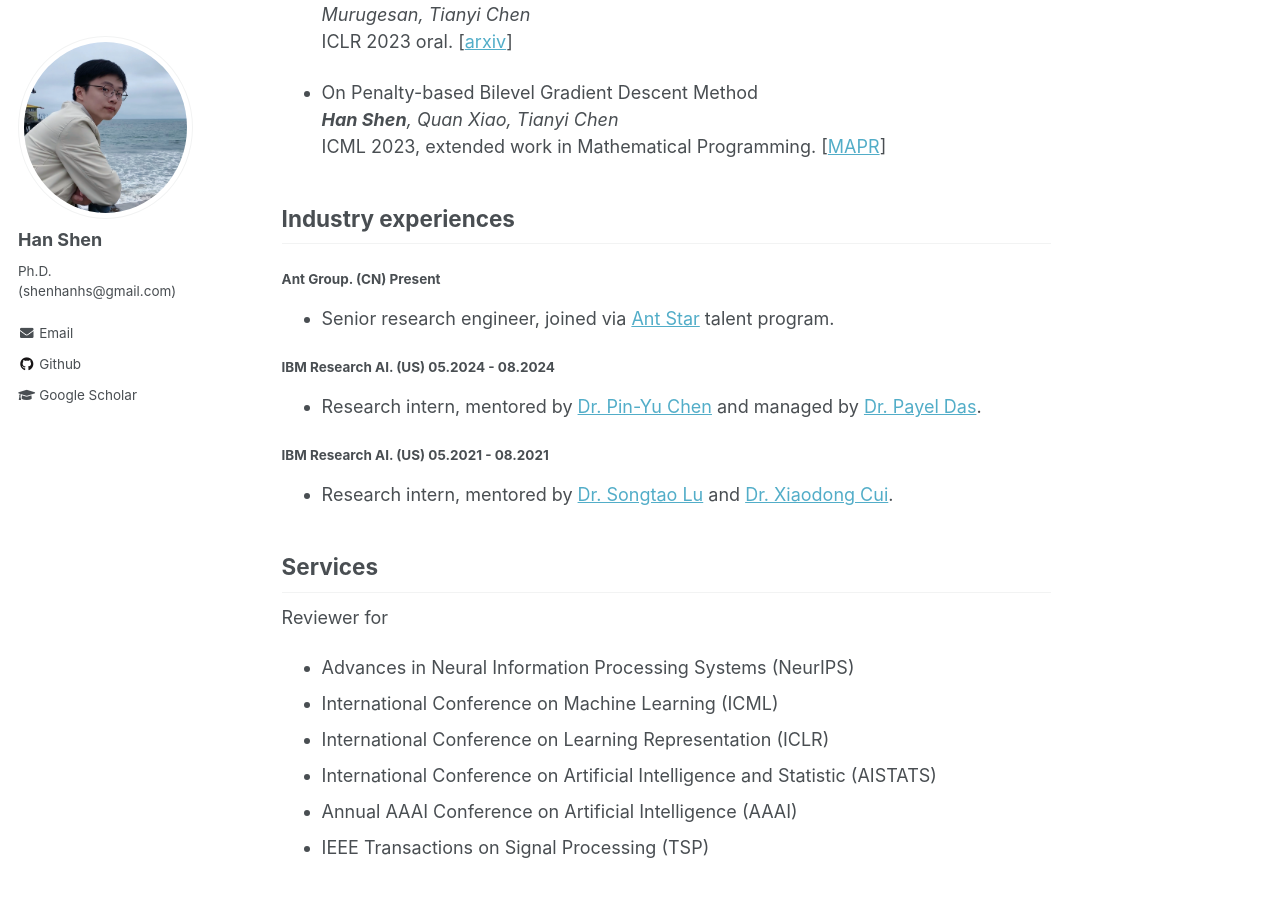
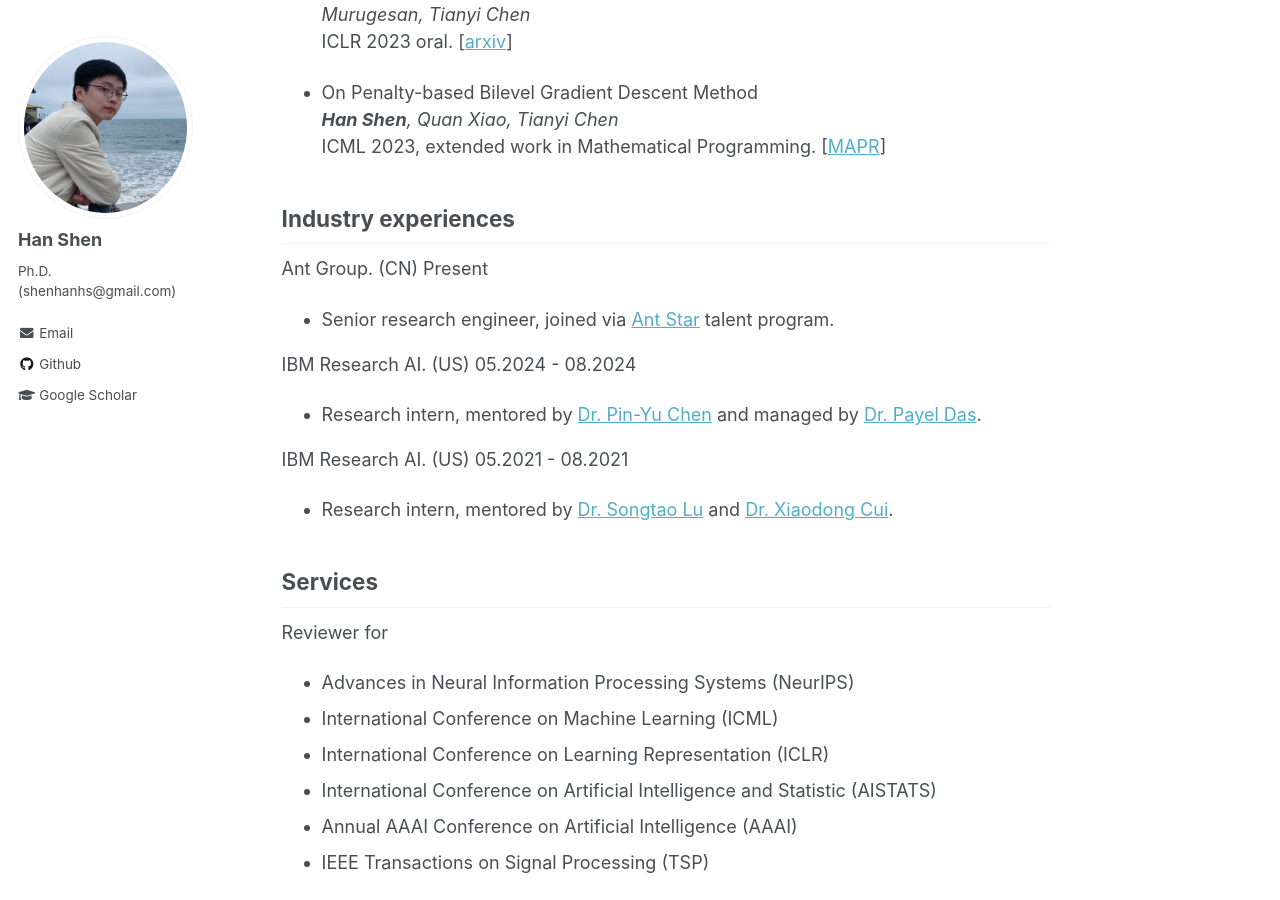
Before and after one commit to hanshen95/hanshen95.github.io, a Jekyll site: the page built from _pages/about.md, in a window 1280 px wide and 900 px high, scrolled down 1492 px. Built offline with Jekyll 4.4.1, drawn with Linux system fonts in a browser that asks for light colours.

```diff
--- a/_pages/about.md
+++ b/_pages/about.md
@@ -56,15 +56,15 @@ Before this, I worked in [IBM Research AI](https://research.ibm.com/artificial-i
 
 ## Industry experiences
 
-#### Ant Group. (CN) Present
+Ant Group. (CN) Present
 
 * Senior research engineer, joined via [Ant Star](https://talent.antgroup.com/ant-star) talent program.
 
-#### IBM Research AI. (US) 05.2024 - 08.2024
+IBM Research AI. (US) 05.2024 - 08.2024
 
 * Research intern, mentored by [Dr. Pin-Yu Chen](https://sites.google.com/site/pinyuchenpage/) and managed by [Dr. Payel Das](https://scholar.google.com/citations?user=1vs31MgAAAAJ&hl=en).
 
-#### IBM Research AI. (US) 05.2021 - 08.2021
+IBM Research AI. (US) 05.2021 - 08.2021
 
 * Research intern, mentored by [Dr. Songtao Lu](https://sites.google.com/site/lusongtaoee) and [Dr. Xiaodong Cui](https://research.ibm.com/people/xiaodong-cui).
 
```
